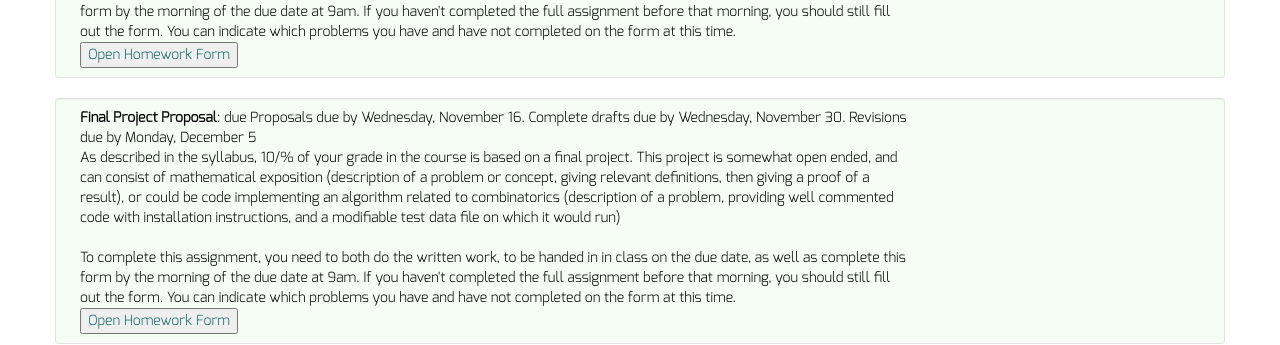
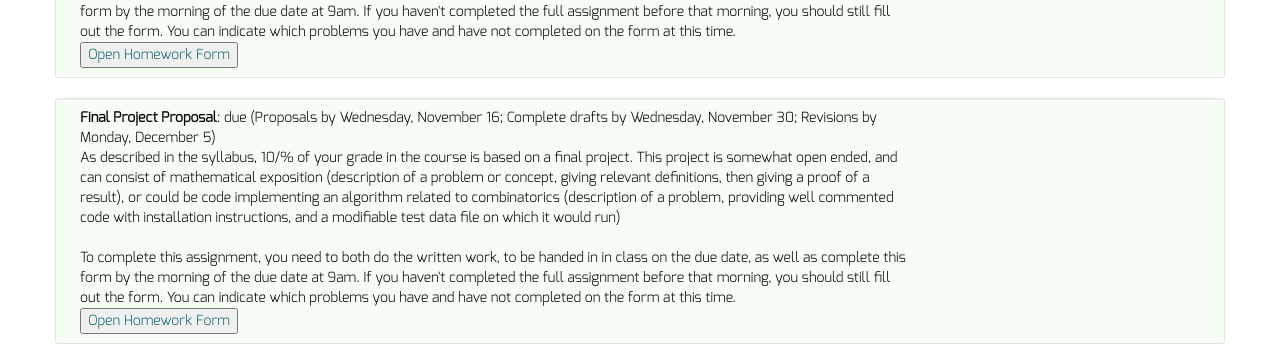
Before and after one commit to dkrashen/combinatorics, a Jekyll site: the page built from hw/index.html, in a window 1280 px wide and 900 px high, scrolled down 4472 px. Shown: the part 536-881 px from the top of the window. Built offline with Jekyll 4.4.1, drawn with Linux system fonts in a browser that asks for light colours.

Commit message:
formatting

```diff
--- a/_data/homework.yml
+++ b/_data/homework.yml
@@ -133,6 +133,6 @@
   (description of a problem, providing well commented code with
   installation instructions, and a modifiable test data file on which it
   would run)"
-  due: "Proposals due by Wednesday, November 16. Complete drafts due by
-  Wednesday, November 30. Revisions due by Monday, December 5"
+  due: "(Proposals by Wednesday, November 16; Complete drafts by
+  Wednesday, November 30; Revisions by Monday, December 5)"
   newformlink: "https://docs.google.com/forms/d/e/1FAIpQLSdlRV2uMmmqhEBcbk761cmR3pstu5Zq_7nnjgPri9V08jBbiQ/viewform"
```
